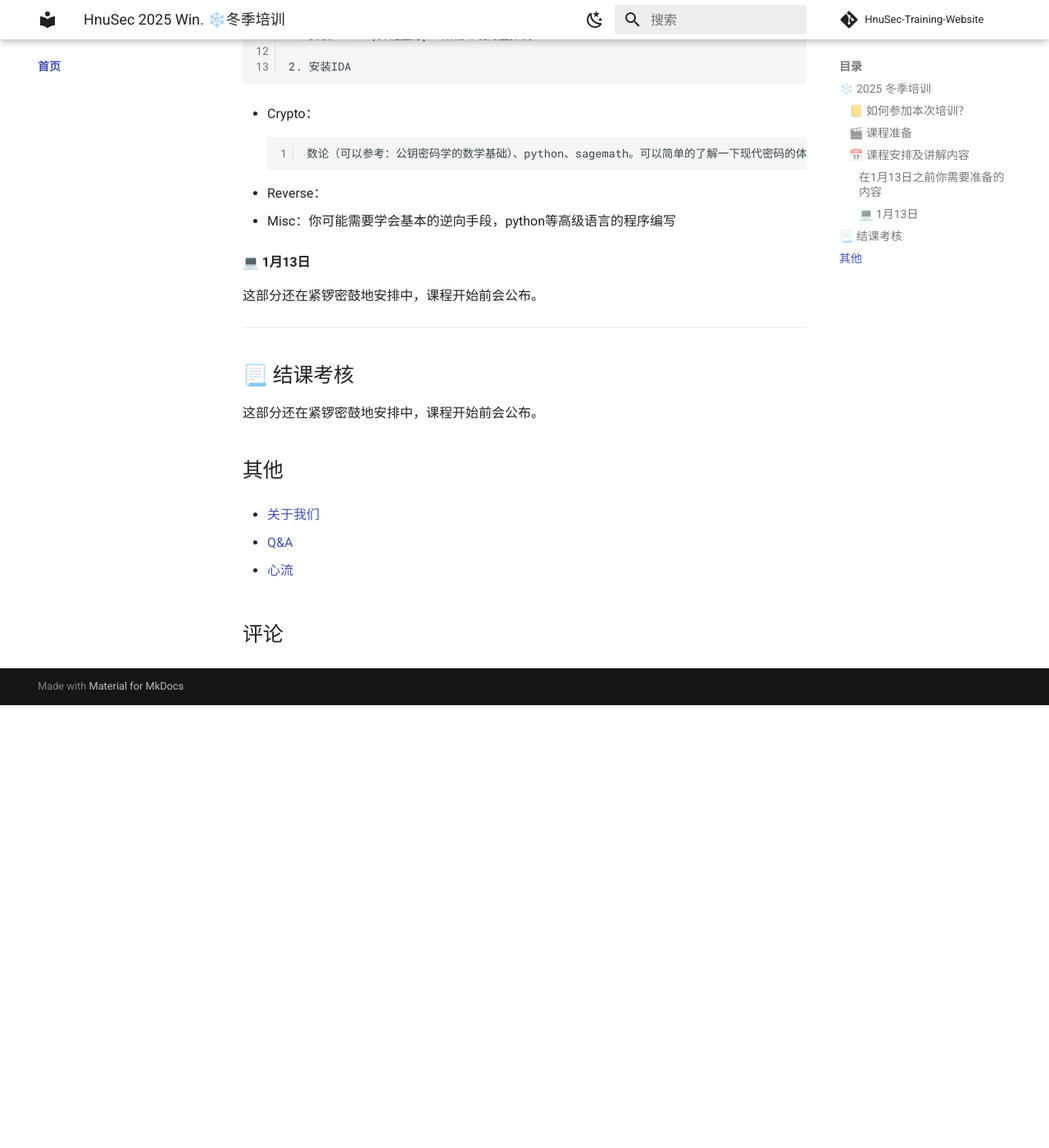
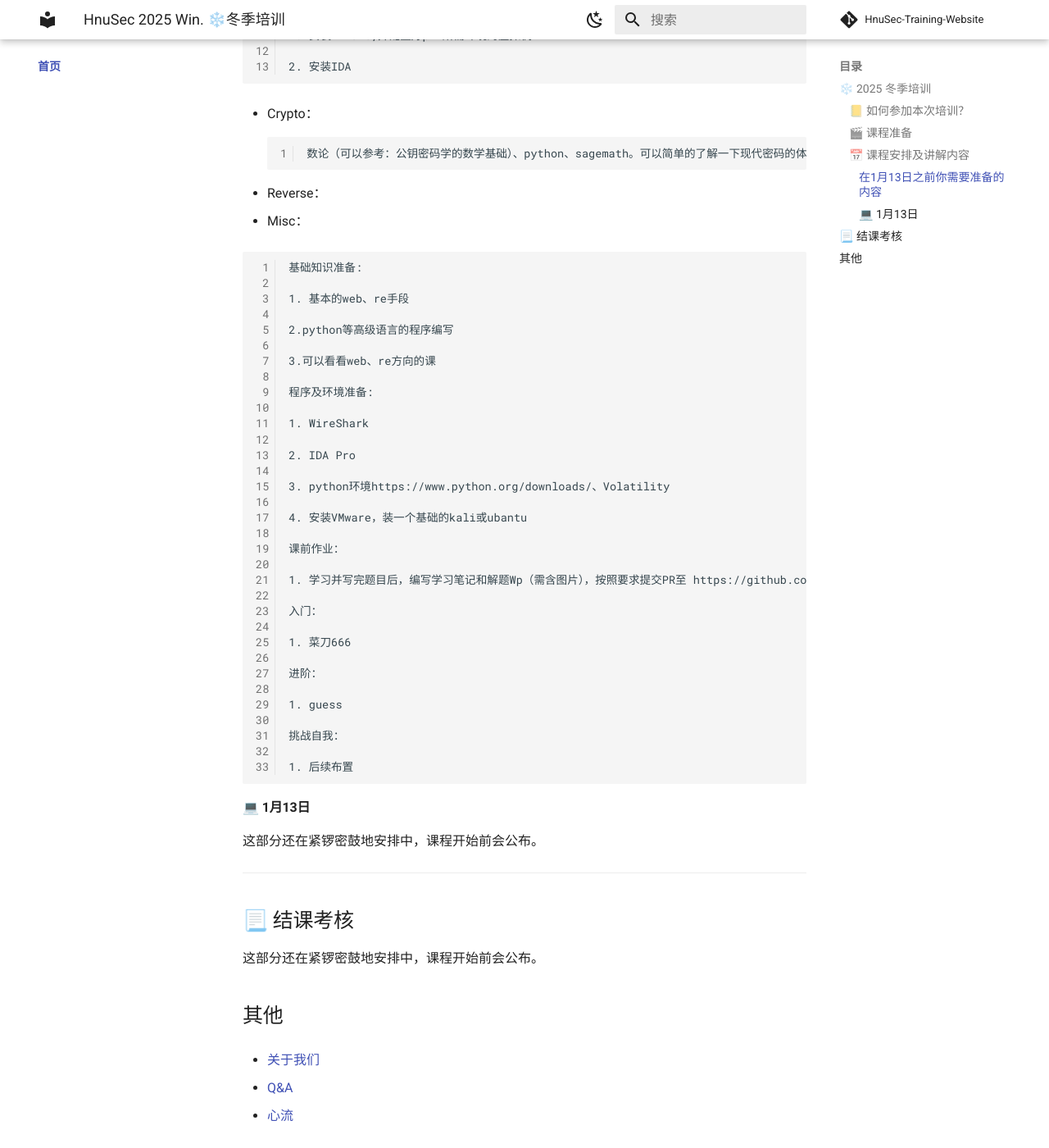
Before and after one commit to natro92/HnuSec-Training-Website, an MkDocs documentation site: the page built from docs/index.md, in a window 1280 px wide and 1400 px high, scrolled down 2721 px. Shown: the whole window at 82% size. Built offline with MkDocs 1.6.1 and Material for MkDocs 9.7.7, drawn with Linux system fonts in a browser that asks for light colours; comment, search, counter and statistics services are not loaded; before the commit the page ends 3581 px from its top, so only the background shows below that.

Commit message:
Update index.md

````diff
--- a/docs/index.md
+++ b/docs/index.md
@@ -122,7 +122,44 @@
 
 - Reverse：
 
-- Misc：你可能需要学会基本的逆向手段，python等高级语言的程序编写
+- Misc：
+
+```
+基础知识准备:
+
+1. 基本的web、re手段
+
+2.python等高级语言的程序编写
+
+3.可以看看web、re方向的课
+
+程序及环境准备:
+
+1. WireShark
+
+2. IDA Pro
+
+3. python环境https://www.python.org/downloads/、Volatility
+
+4. 安装VMware，装一个基础的kali或ubantu
+
+课前作业：
+
+1. 学习并写完题目后，编写学习笔记和解题Wp（需含图片），按照要求提交PR至 https://github.com/natro92/2025WinTraining 处。
+
+入门：
+
+1. 菜刀666
+
+进阶：
+
+1. guess
+
+挑战自我：
+
+1. 后续布置
+
+```
 
 #### 💻 1月13日
 
````
